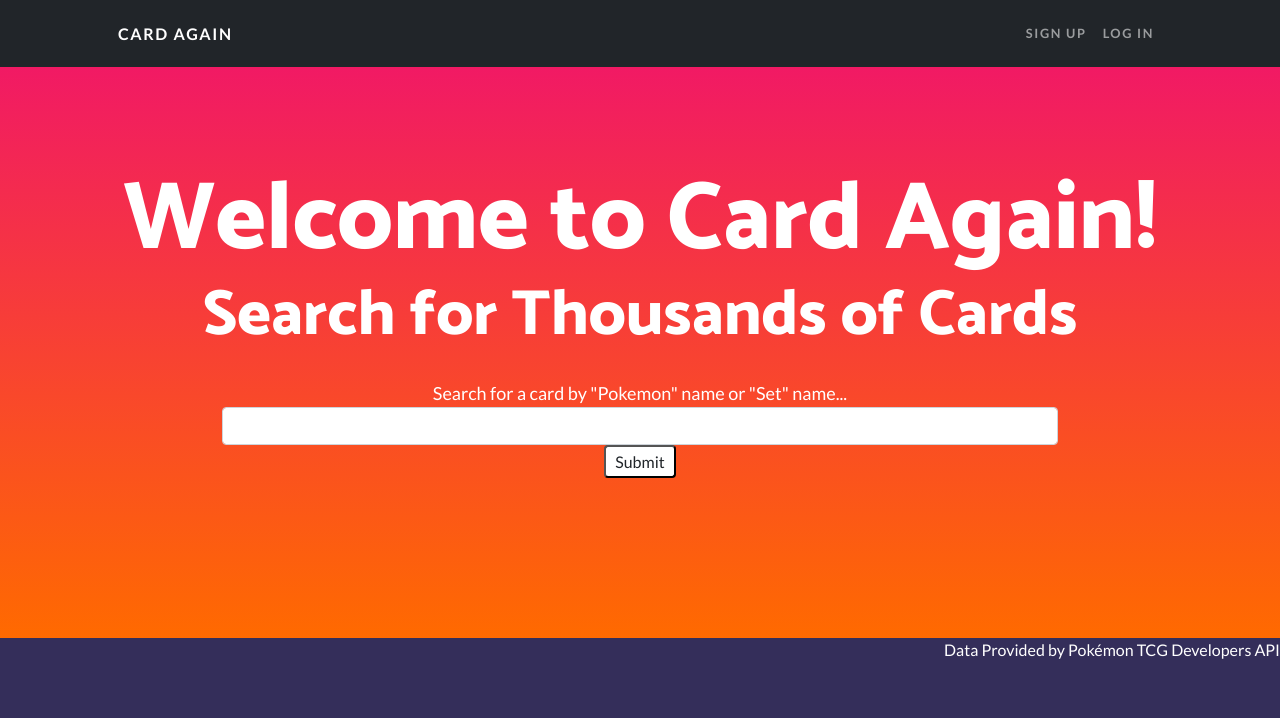
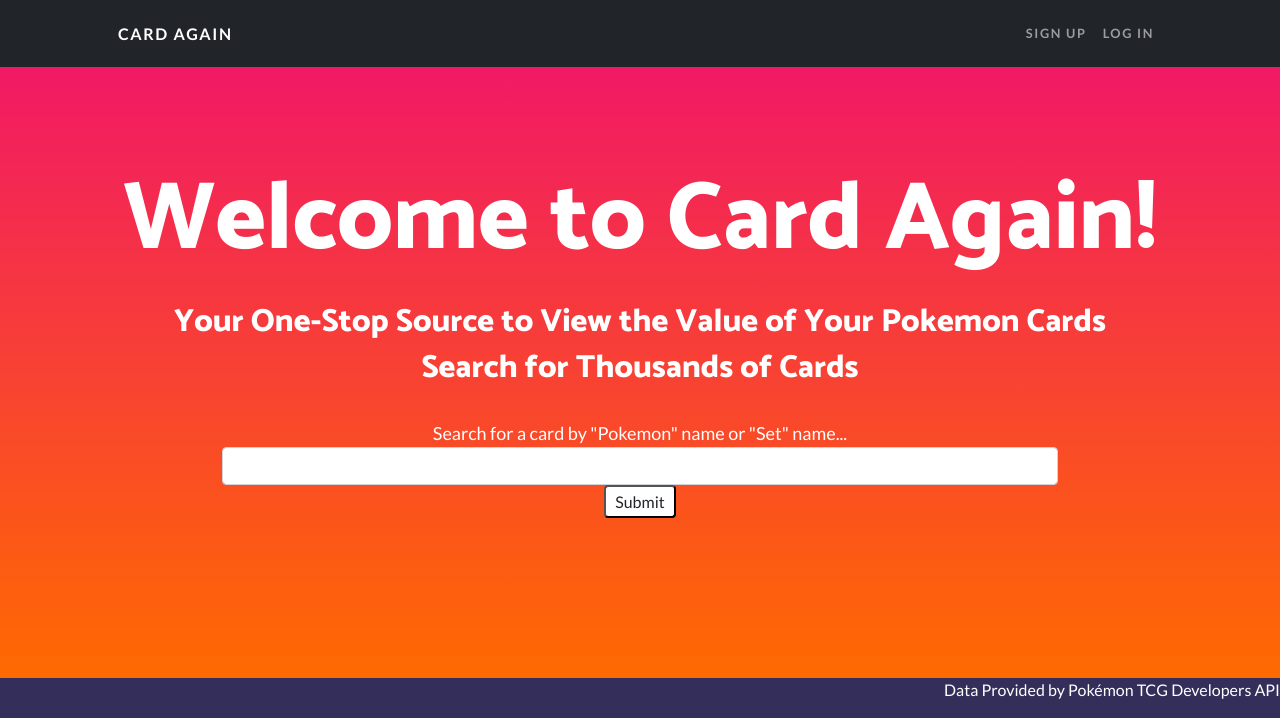
Before and after one commit to csulva/Card-Again, a Flask app: page / in a window 1280 px wide. Shown: the top 718 px of the page. Run offline with Flask 2, Linux system fonts and the light colour scheme; some libraries are stand-ins or nearby versions.

Commit message:
changing text on index page

```diff
--- a/app/templates/index.html
+++ b/app/templates/index.html
@@ -17,7 +17,9 @@
                         Welcome to Card Again!
                         {% endif %}
                     </h2>
-                    <h3 class="masthead-subheading mb-0">Search for Thousands of Cards</h3>
+                    <br>
+                    <h2>Your One-Stop Source to View the Value of Your Pokemon Cards</h2>
+                    <h2>Search for Thousands of Cards</h2>
                     <br>
                     <div class='form-search'>
                      {{ wtf.quick_form(form)}}
```
